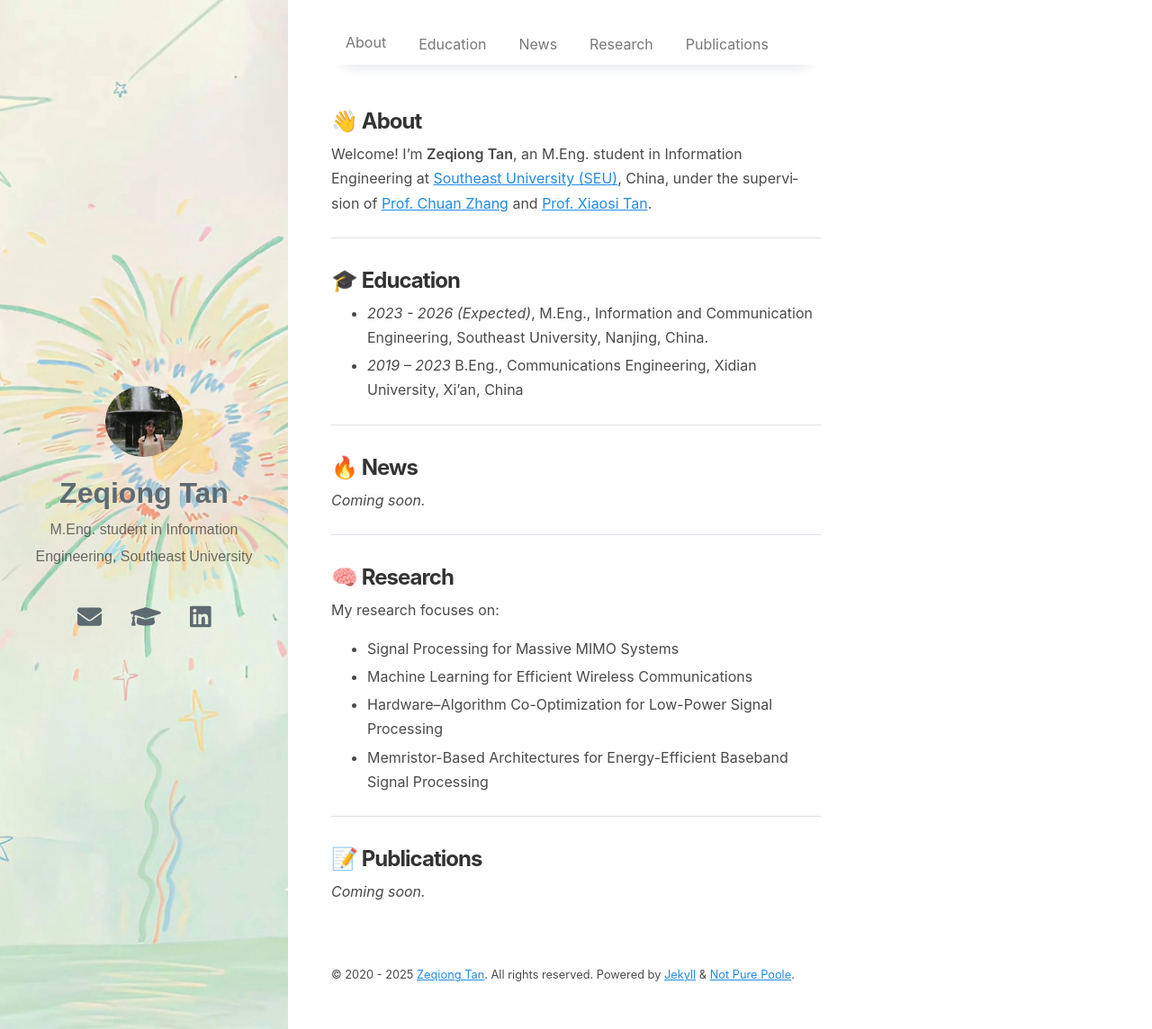
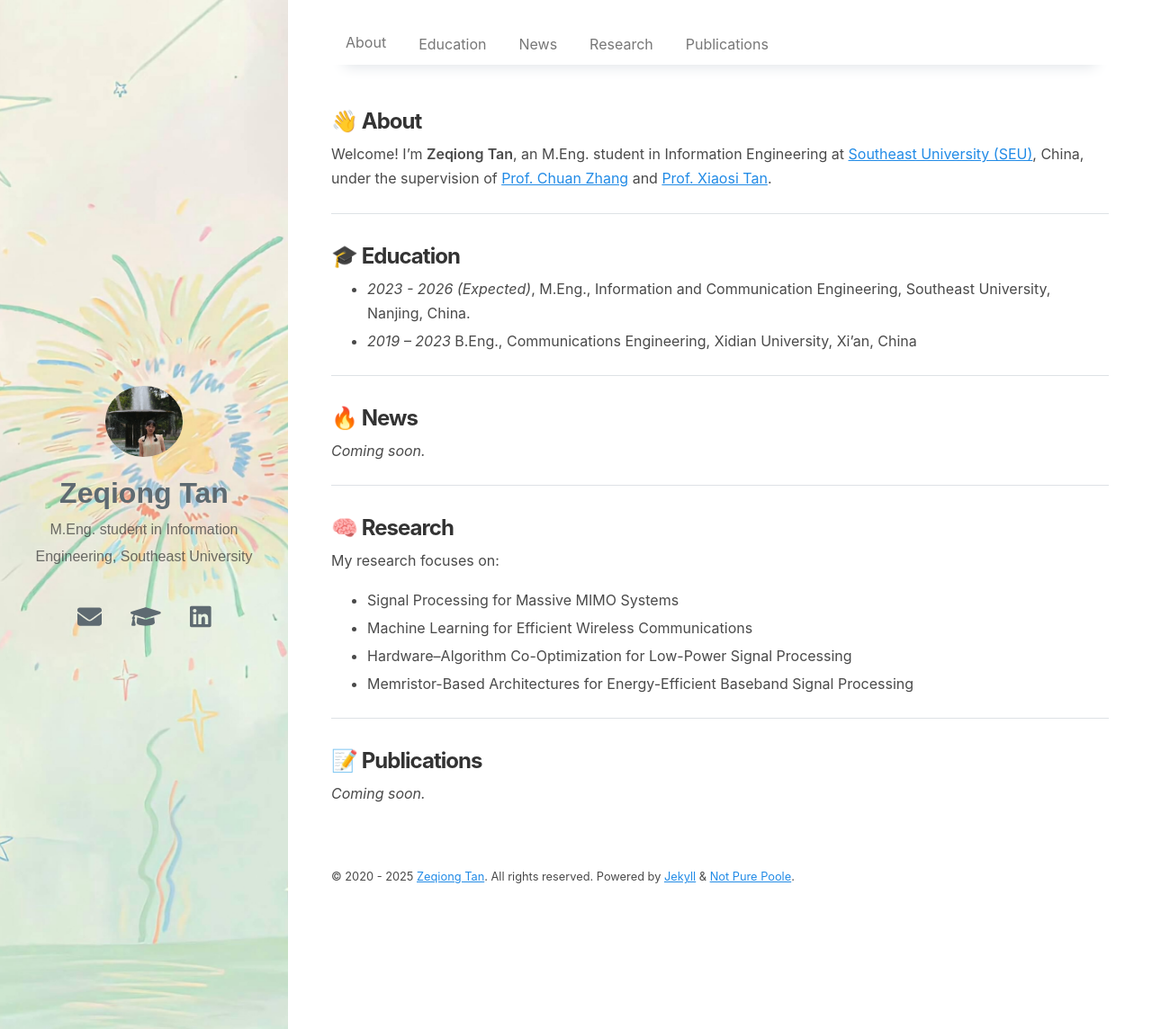
Before and after one commit to zqtann/zqtann.github.io, a Jekyll site: the page built from index.md, in a window 1280 px wide and 1144 px high. Shown: the whole window at 90% size. Built offline with Jekyll 4.4.1, drawn with Linux system fonts in a browser that asks for light colours; nearby versions of some CDN libraries.

Commit message:
Update default.html

```diff
--- a/_layouts/default.html
+++ b/_layouts/default.html
@@ -21,12 +21,12 @@
         {%- include sidebar-left.html -%}
       </div>
 
-      <div class="content pure-u-1 pure-u-md-1-2">
+      <div class="content pure-u-1 pure-u-md-3-4">
         {%- include content.html -%}
       </div>
-      <div class="sidebar-right pure-u-1 pure-u-md-1-4">
+      <!-- <div class="sidebar-right pure-u-1 pure-u-md-1-4">
         {%- include sidebar-right.html -%}
-      </div>
+      </div> -->
     </div>
 
     <script async src="https://use.fontawesome.com/releases/v5.0.12/js/all.js"></script>
```
